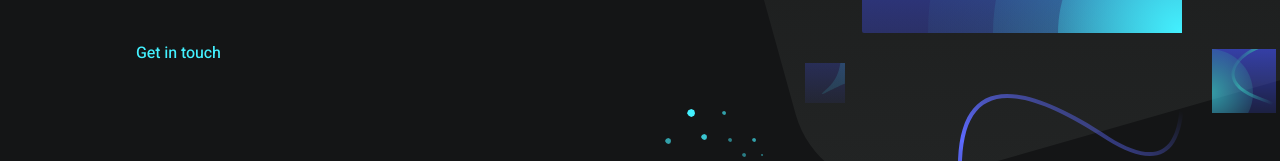
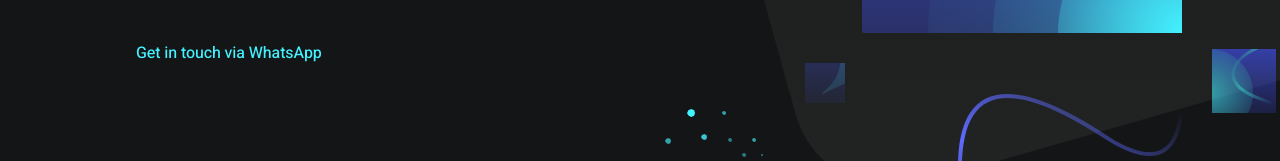
Before and after one commit to abiezev/accountant_branding, a plain HTML site: page index.html in a window 1280 px wide. Shown: the part 447-608 px from the top of the page. Drawn offline with nearby package versions, Linux system fonts and the light colour scheme.

Commit message:
moved contact to whatsapp

```diff
--- a/index.html
+++ b/index.html
@@ -57,8 +57,8 @@
 	                        <p>Volcker</p>
 							<h1 class="hero-title mt-0 is-revealing">We make financial products intuitive.</h1>
 	                        <p class="hero-paragraph is-revealing">We craft, design, and implement advanced financial products that combine novelty and intuition to transcend conventional solutions.</p>
-							<a class="button" href="mailto:abie@debtmarkets.co" target="_blank">
-								<span style="color: #43F1FF; text-decoration: none;">Get in touch</span>
+							<a class="button" href="https://wa.me/16173863924" target="_blank">
+								<span style="color: #43F1FF; text-decoration: none;">Get in touch via WhatsApp</span>
 							</a>
 						</div>
 						<div class="hero-illustration">
```
